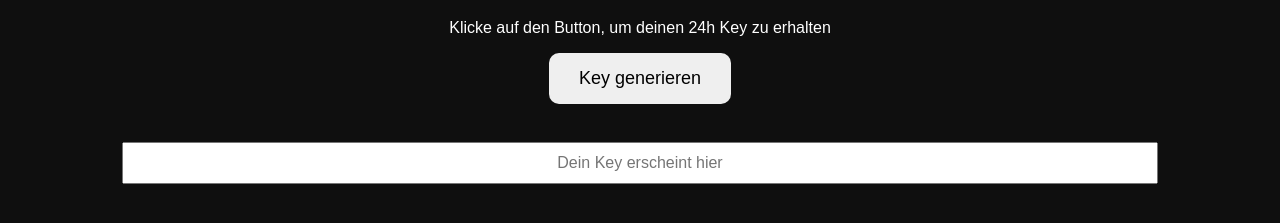
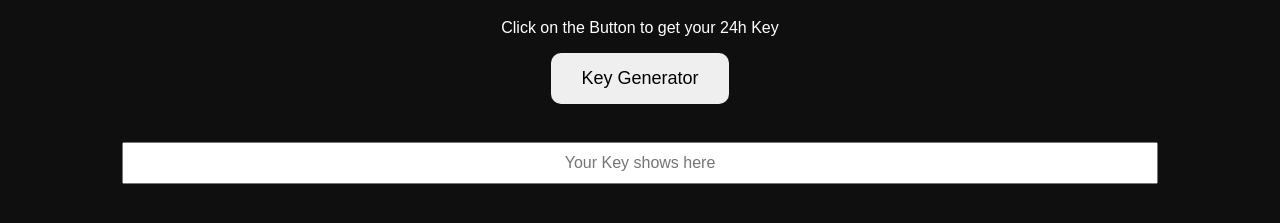
Before and after one commit to Datr0x/dtx-key, a plain HTML site: page index.html in a window 1280 px wide. Shown: the part 169-392 px from the top of the page. Drawn offline with Linux system fonts and the light colour scheme.

Commit message:
Update text and button labels in index.html

```diff
--- a/index.html
+++ b/index.html
@@ -11,10 +11,10 @@
 </head>
 <body>
 <h1>DTX | Script Hub</h1>
-<p>Klicke auf den Button, um deinen 24h Key zu erhalten</p>
-<button onclick="generateKey()">Key generieren</button>
+<p>Click on the Button to get your 24h Key</p>
+<button onclick="generateKey()">Key Generator</button>
 <br><br>
-<input id="key" readonly placeholder="Dein Key erscheint hier">
+<input id="key" readonly placeholder="Your Key shows here">
 <script>
 function generateKey() {
     const timestamp = Math.floor(Date.now() / 1000);
```
